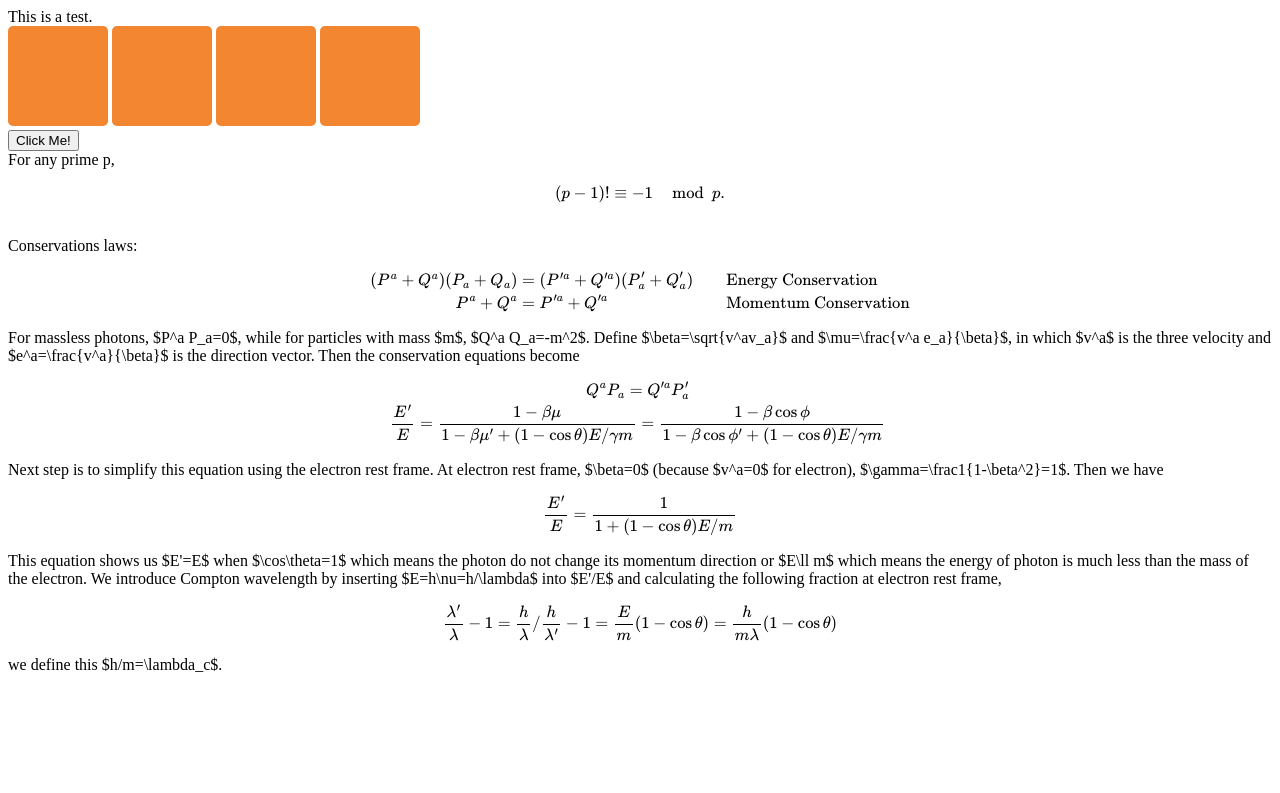
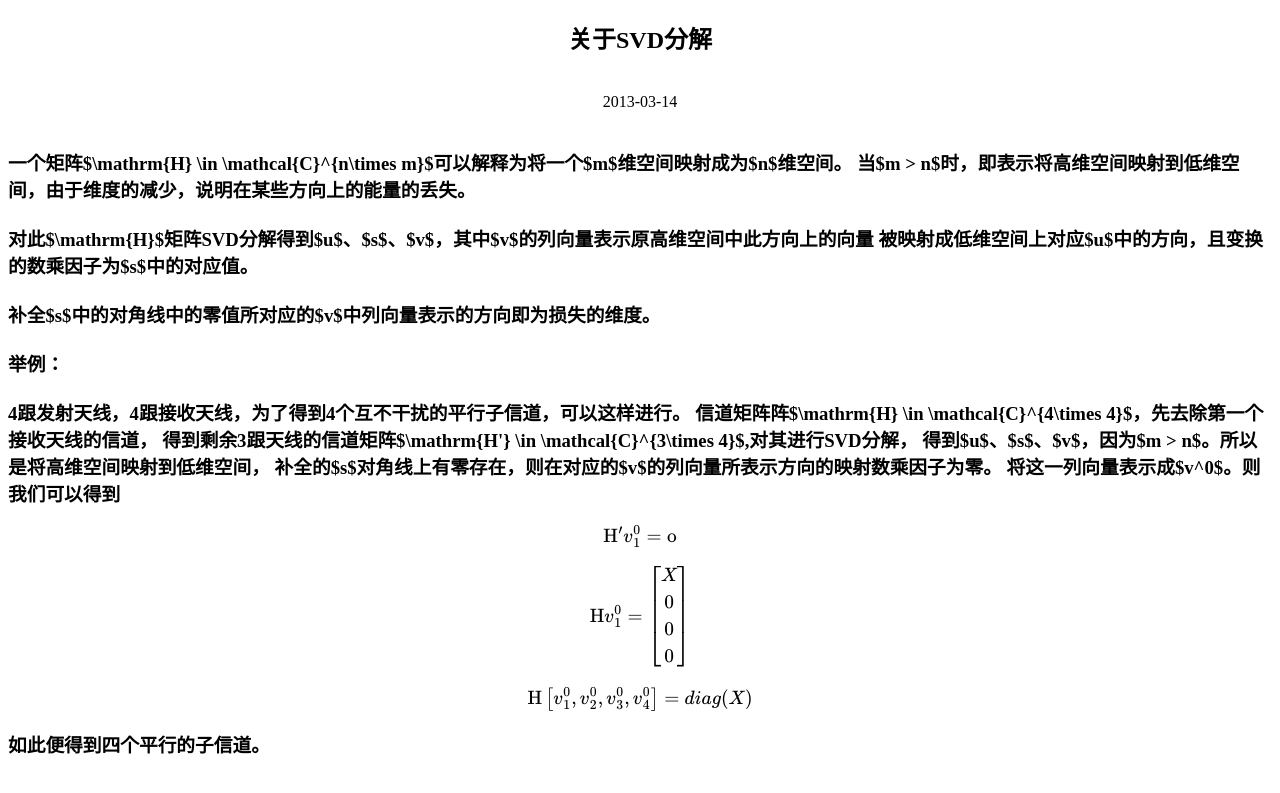
Before and after one commit to gejigeji/gejigeji.github.com, a Jekyll site: the page 404/index.html, which Jekyll copies as it is, in a window 1280 px wide. Shown: the top 793 px of the page. Built offline with Jekyll 4.4.1, drawn with Linux system fonts in a browser that asks for light colours; formulas are drawn with MathJax 3.

Commit message:
404 SVD rubbish

```diff
--- a/404/index.html
+++ b/404/index.html
@@ -1,50 +1,49 @@
 <!DOCTYPE html>
 <html>
-	<head>
-		<title>Button Magic</title>
+    <head>
+		<meta http-equiv="content-type" content="text/html;charset=utf-8"/>
+		<title>About SVD</title>
 		<link rel='stylesheet' type='text/css' href='stylesheet.css'/>
 
-		This is a test.</br><script src="jquery-1.8.0.min.js" type="text/javascript"></script>
+		<center><h2>关于SVD分解</h2></br>2013-03-14</center></br><script src="jquery-1.8.0.min.js" type="text/javascript"></script>
 		<script type="text/javascript" src="script.js"></script>
 		<script type="text/javascript" src="douban-math.user.js"></script>
 	</head>
-	<body>
-        <div class="vanish"></div>
-        <div class="vanish"></div>
-        <div class="vanish"></div>
-        <div class="vanish"></div>
-	<br/><button>Click Me!</button>
-	</br>
-	For any prime p, $$(p-1)! \equiv -1 \mod p.$$
-	</br>
-Conservations laws:
-\begin{alignat}{2}
-(P^a+Q^a)(P_a+Q_a)&=(P'^a+Q'^a)(P'_a+Q'_a) & \qquad &\text{Energy Conservation} \\
-P^a+Q^a&=P'^a+Q'^a & & \text{Momentum Conservation}
-\end{alignat}
+	<body><h3>
+	    一个矩阵$\mathrm{H} \in \mathcal{C}^{n\times m}$可以解释为将一个$m$维空间映射成为$n$维空间。
+	    当$m > n$时，即表示将高维空间映射到低维空间，由于维度的减少，说明在某些方向上的能量的丢失。
+	    </br></br>
+    	    对此$\mathrm{H}$矩阵SVD分解得到$u$、$s$、$v$，其中$v$的列向量表示原高维空间中此方向上的向量
+	    被映射成低维空间上对应$u$中的方向，且变换的数乘因子为$s$中的对应值。
+	    </br></br>
+	    补全$s$中的对角线中的零值所对应的$v$中列向量表示的方向即为损失的维度。
+	    </br></br>
+	    举例：
+	    </br></br>
+	    4跟发射天线，4跟接收天线，为了得到4个互不干扰的平行子信道，可以这样进行。
+	    信道矩阵阵$\mathrm{H} \in \mathcal{C}^{4\times 4}$，先去除第一个接收天线的信道，
+	    得到剩余3跟天线的信道矩阵$\mathrm{H'} \in \mathcal{C}^{3\times 4}$,对其进行SVD分解，
+	    得到$u$、$s$、$v$，因为$m > n$。所以是将高维空间映射到低维空间，
+	    补全的$s$对角线上有零存在，则在对应的$v$的列向量所表示方向的映射数乘因子为零。
+	    将这一列向量表示成$v^0$。则我们可以得到
 
-For massless photons, $P^a P_a=0$, while for particles with mass $m$, $Q^a Q_a=-m^2$. Define $\beta=\sqrt{v^av_a}$ and $\mu=\frac{v^a e_a}{\beta}$, in which $v^a$ is the three velocity and $e^a=\frac{v^a}{\beta}$ is the direction vector.
+	    $$\mathrm{H'} v_1^0 = \mathrm{o}$$
 
-Then the conservation equations become
-\begin{eqnarray}
-&Q^aP_a=Q'^aP'_a& \\
-&\displaystyle\frac{E'}{E}=\frac{1-\beta\mu}{1-\beta\mu'+(1-\cos\theta)E/\gamma m}=\frac{1-\beta\cos\phi}{1-\beta\cos{\phi'}+(1-\cos\theta)E/\gamma m}&
-\end{eqnarray}
+	    $$\mathrm{H} v_1^0 =
+	    \left[
+	    \begin{array}
+	    {cccc}
+	    X\\
+	    0\\
+	    0\\
+	    0
+	    \end{array}
+	    \right]
+	    $$
 
-Next step is to simplify this equation using the electron rest frame.
+	    $$\mathrm{H} \left[ v_1^0, v_2^0, v_3^0, v_4^0 \right]=diag(X)$$
 
-At electron rest frame, $\beta=0$ (because $v^a=0$ for electron), $\gamma=\frac1{1-\beta^2}=1$. Then we have
-\begin{equation}
-\frac{E'}{E}=\frac{1}{1+(1-\cos\theta)E/m}
-\end{equation}
-
-This equation shows us $E'=E$ when $\cos\theta=1$ which means the photon do not change its momentum direction or $E\ll m$ which means the energy of photon is much less than the mass of the electron.
-
-We introduce Compton wavelength by inserting $E=h\nu=h/\lambda$ into $E'/E$ and calculating the following fraction at electron rest frame,
-\begin{equation}
-\frac{\lambda'}{\lambda}-1=\frac{h}{\lambda}/\frac{h}{\lambda'}-1=\frac E m(1-\cos\theta)=\frac{h}{m\lambda}(1-\cos\theta)
-\end{equation}
-we define this $h/m=\lambda_c$.
-
+	    如此便得到四个平行的子信道。
+	    </h3>
     </body>
 </html>
```
